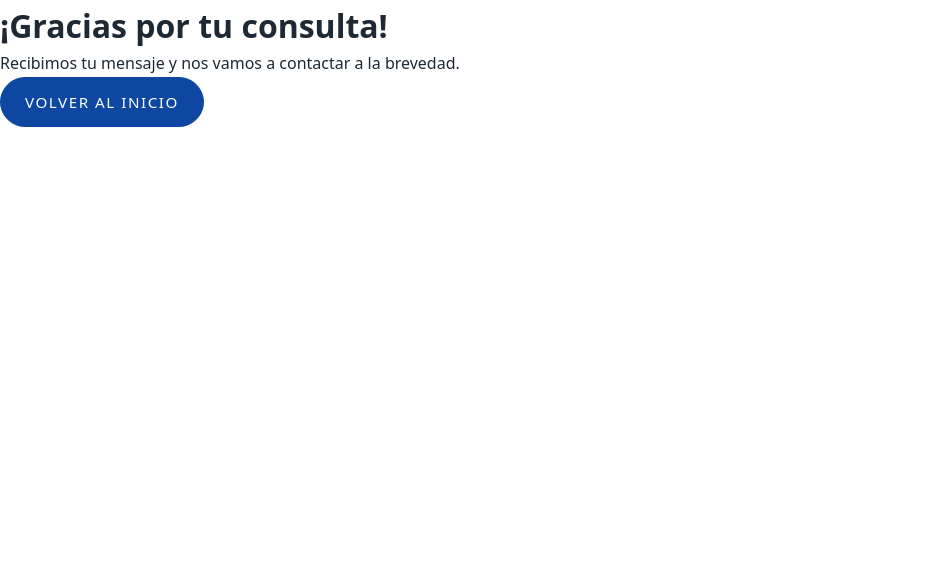
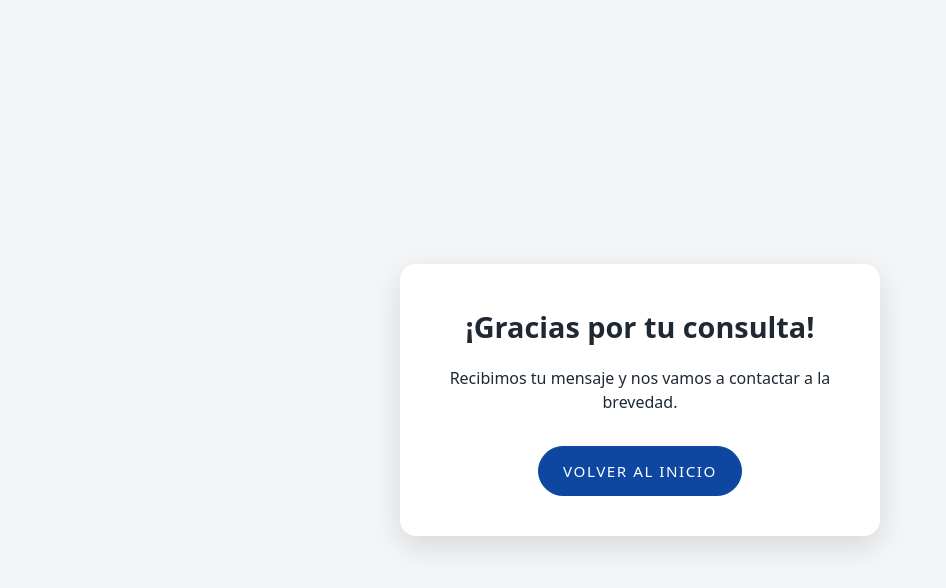
Before and after one commit to lylreparaciones40/lyl_V2, a plain HTML site: page gracias.html in a window 1280 px wide. Shown: the whole page, without its empty margins (0-946 px from the left). Drawn offline with Linux system fonts and the light colour scheme.

Commit message:
pagiona de gracias

```diff
--- a/styles.css
+++ b/styles.css
@@ -688,3 +688,41 @@ textarea:focus {
     padding: 4rem 1.25rem;
   }
 }
+
+
+
+/* ===== PÁGINA DE GRACIAS ===== */
+
+.gracias-body {
+  min-height: 100vh;            /* ocupa todo el alto de la pantalla */
+  display: flex;                /* para centrar con flexbox */
+  justify-content: center;      /* centrado horizontal */
+  align-items: center;          /* centrado vertical */
+  background: #f4f5f7;          /* fondo gris clarito */
+}
+
+.gracias-container {
+  background: #ffffff;          /* cuadrado blanco */
+  padding: 2.5rem 2rem;         /* espacio interno */
+  border-radius: 16px;          /* esquinas redondeadas */
+  box-shadow: 0 10px 30px rgba(0, 0, 0, 0.12); /* sombrita linda */
+  max-width: 480px;
+  width: 90%;
+  text-align: center;           /* texto centrado */
+}
+
+.gracias-container h1 {
+  font-size: 1.8rem;
+  margin-bottom: 1rem;
+}
+
+.gracias-container p {
+  margin-bottom: 1.5rem;
+  line-height: 1.5;
+}
+
+/* separo un poco el botón del texto */
+.gracias-container .btn {
+  display: inline-block;
+  margin-top: 0.5rem;
+}
```
Also changed, not shown: index.html (+2 -2 lines).
